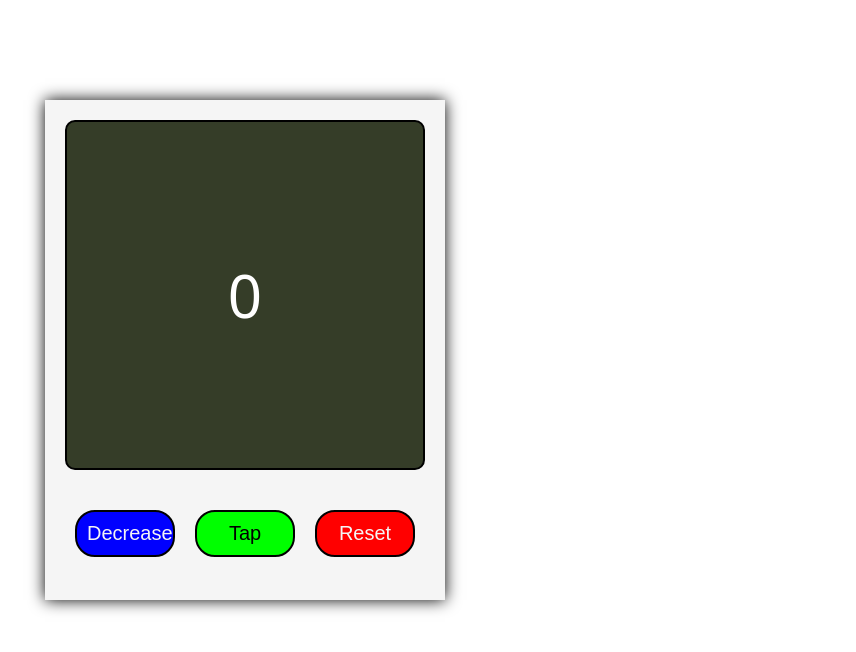
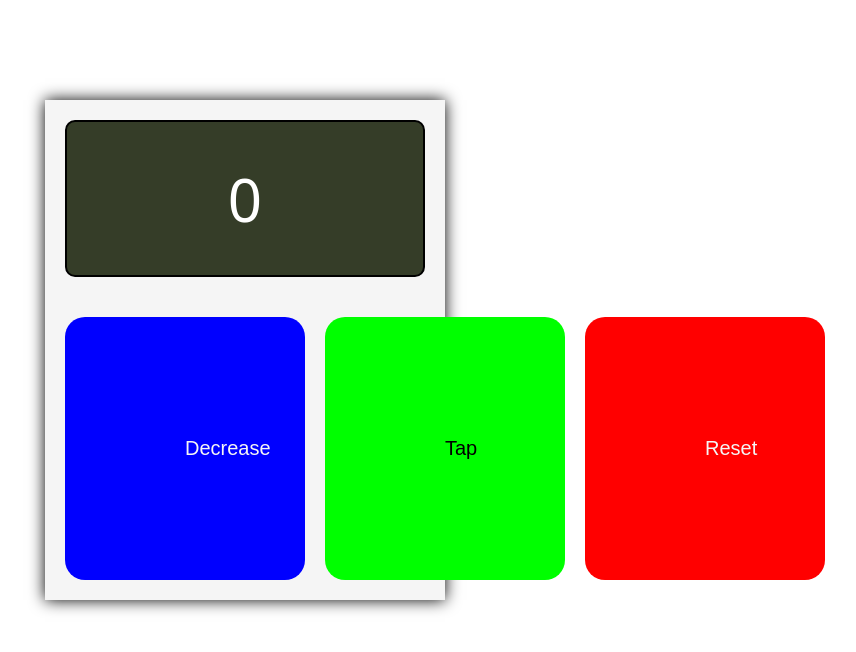
Before and after one commit to Qasim9937/Counter_App, a plain HTML site: page index.html in a window 1280 px wide. Shown: the whole page, without its empty margins (395-1251 px from the left). Drawn offline with Linux system fonts and the light colour scheme.

Commit message:
Update counter.css

```diff
--- a/counter.css
+++ b/counter.css
@@ -44,12 +44,12 @@ body{
 
 .button{
     border: 2px solid black;
-    width: 100px;
-    padding: 10px;
+    width: 10px;
+    padding: 120px;
     text-align: center;
     border-radius: 20px;
     font-size: 20px;
-/*     border: none; */
+    border: none;
     cursor: pointer;
 }
 
```
